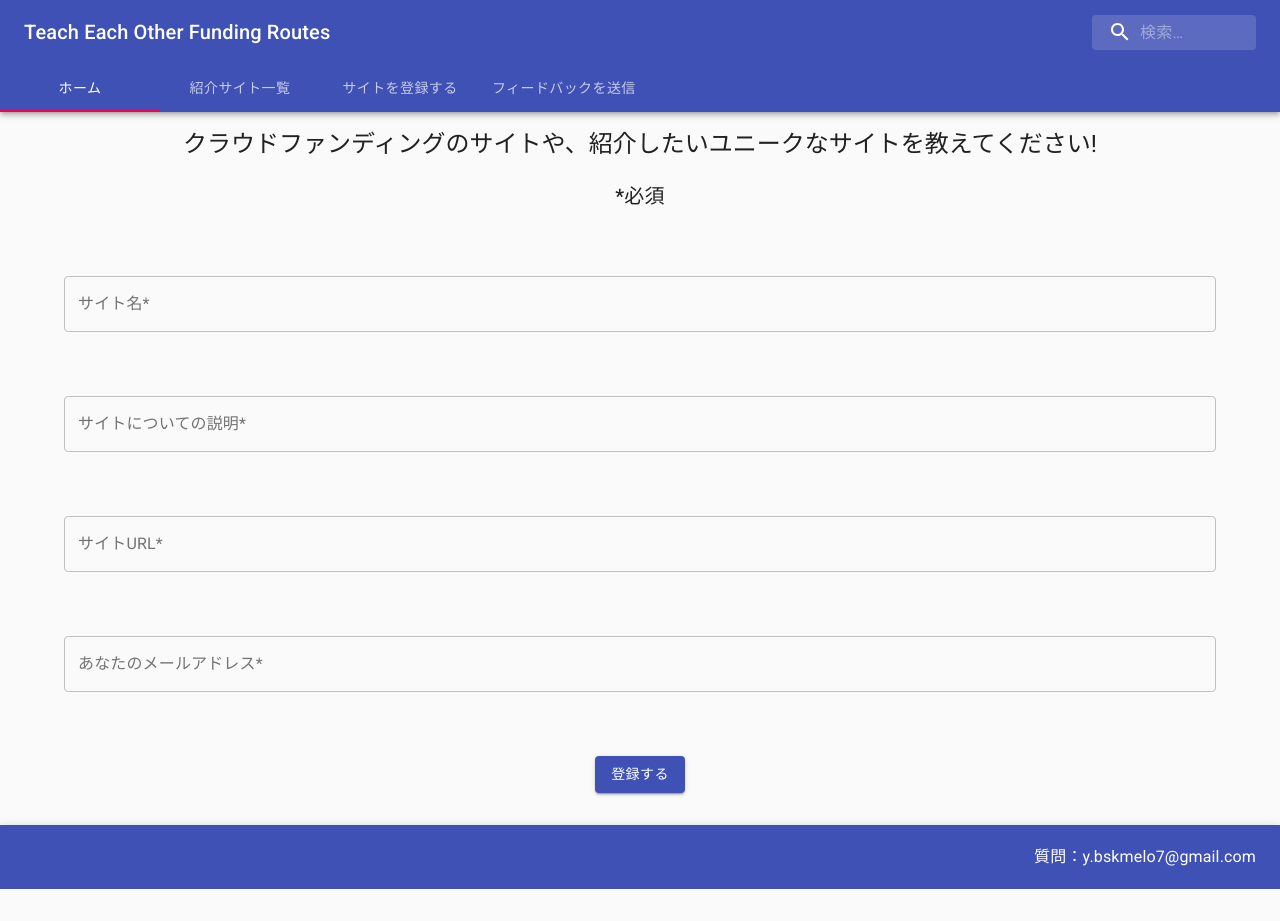
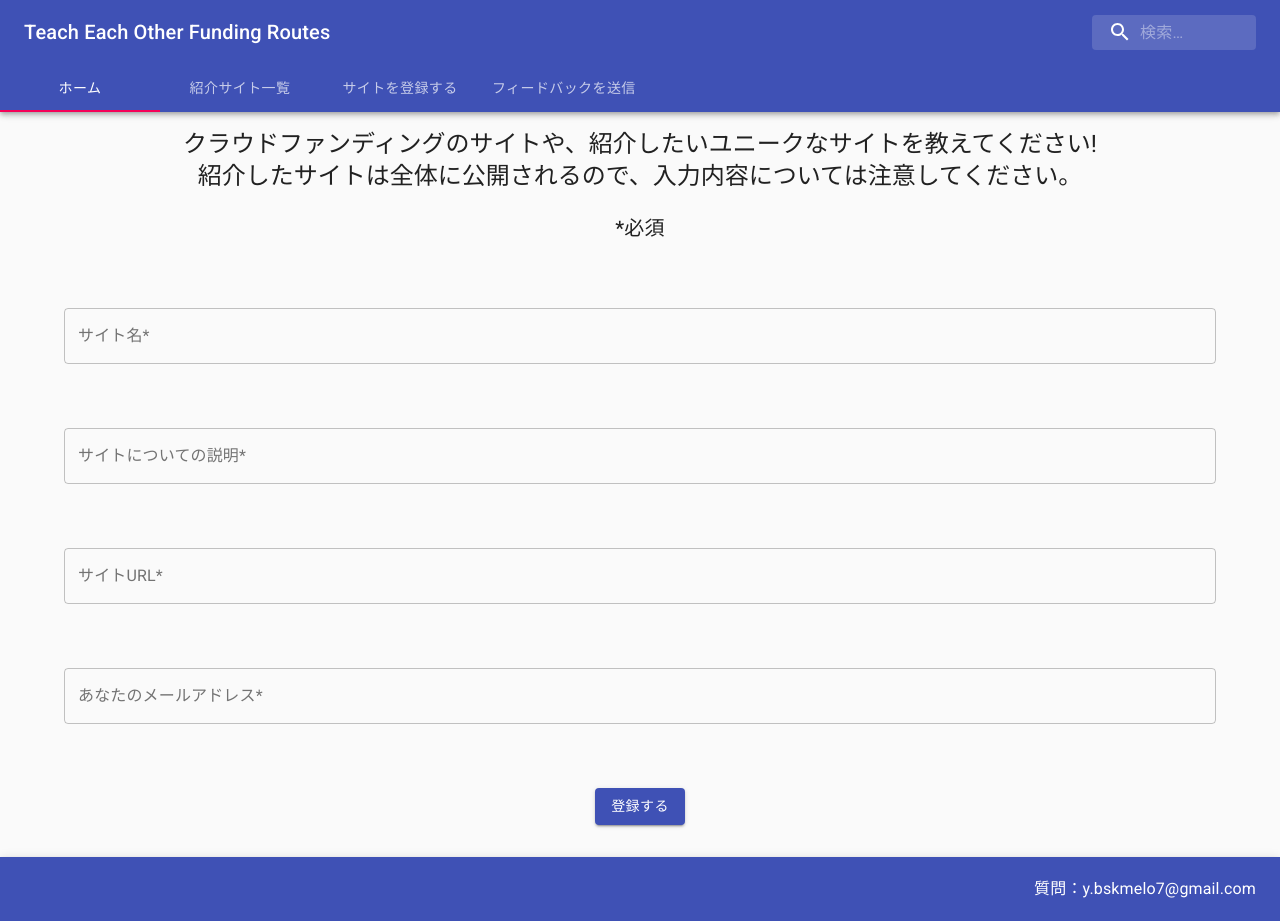
Before and after one commit to Ysy-g54/one-on-one-games, a React (Create React App) app: page /site-registration in a window 1280 px wide. Before the commit the page ends 889 px from the top, so only its background shows below. Built offline with nearby package versions, Linux system fonts and the light colour scheme.

Commit message:
#9 注意書きを追加してcommit

```diff
--- a/src/components/SiteRegistration.tsx
+++ b/src/components/SiteRegistration.tsx
@@ -146,6 +146,8 @@ export default function SiteRegistration() {
       <Box mt={2}>
         <Typography variant="h5">
           クラウドファンディングのサイトや、紹介したいユニークなサイトを教えてください!
+          <br />
+          紹介したサイトは全体に公開されるので、入力内容については注意してください。
         </Typography>
         <br />
         <Typography variant="h6">*必須</Typography>
```
